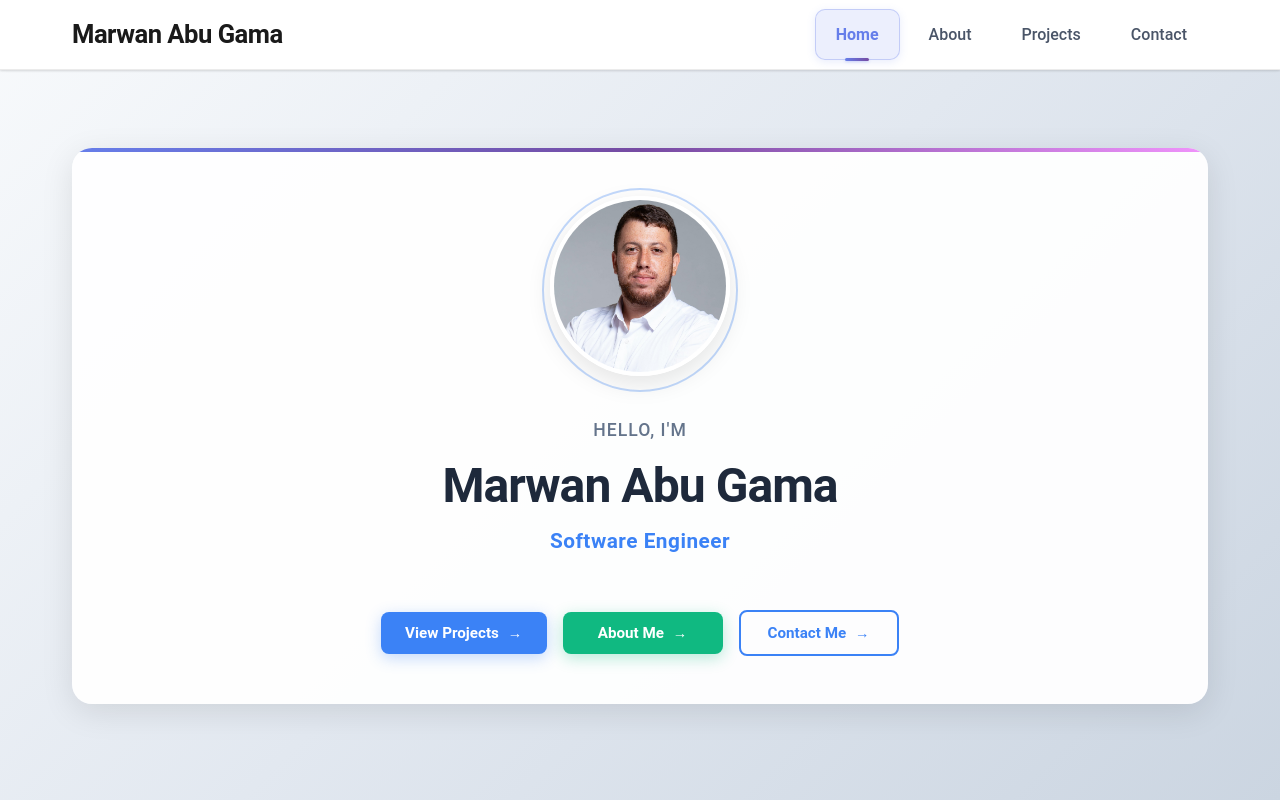
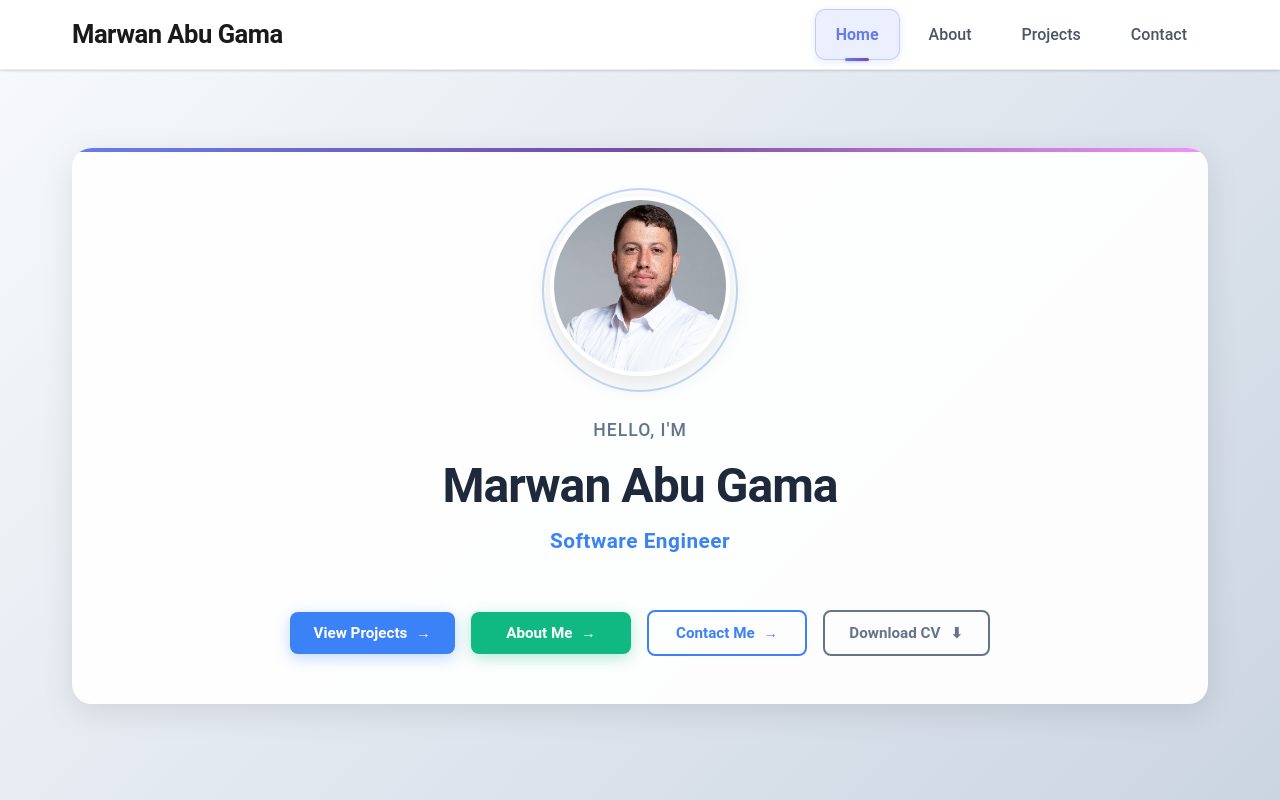
Before and after one commit to Marwan-Gama/portfolio, a React (Vite) app: page / in a window 1280 px wide. Built offline with nearby package versions, Linux system fonts and the light colour scheme.

Commit message:
Add CV file and implement download functionality in Home component

```diff
--- a/src/components/Home.tsx
+++ b/src/components/Home.tsx
@@ -54,6 +54,33 @@ const Home = (): JSX.Element => {
   const handleAbout = (): void => handleNavigation("/about");
   const handleViewWork = (): void => handleNavigation("/projects");
   const handleContact = (): void => handleNavigation("/contact");
+
+  /**
+   * Handle CV download - opens PDF in new tab and triggers download
+   */
+  const handleDownloadCV = (): void => {
+    const cvPath = "/static/MarwanCV.pdf";
+
+    // Open PDF in new tab
+    window.open(cvPath, "_blank", "noopener,noreferrer");
+
+    // Trigger download as well
+    const link = document.createElement("a");
+    link.href = cvPath;
+    link.download = "MarwanCV.pdf";
+    link.style.display = "none";
+    document.body.appendChild(link);
+    link.click();
+    document.body.removeChild(link);
+
+    // Optional: Track download event if analytics are present
+    if (typeof window !== "undefined" && (window as any).gtag) {
+      (window as any).gtag("event", "download_cv", {
+        event_category: "engagement",
+        event_label: "CV Download",
+      });
+    }
+  };
 
   return (
     <div className="home-container">
@@ -115,6 +142,15 @@ const Home = (): JSX.Element => {
                   <span className="button-text">Contact Me</span>
                   <span className="button-icon">→</span>
                 </button>
+
+                <button
+                  onClick={handleDownloadCV}
+                  className="action-button download"
+                  aria-label="Download CV as PDF"
+                >
+                  <span className="button-text">Download CV</span>
+                  <span className="button-icon">⬇</span>
+                </button>
               </div>
             </div>
           </div>
--- a/src/styles/components/Home.css
+++ b/src/styles/components/Home.css
@@ -253,6 +253,12 @@
   color: #3b82f6;
 }
 
+.action-button.download {
+  background: transparent;
+  border: 2px solid #64748b;
+  color: #64748b;
+}
+
 .action-button:hover {
   transform: translateY(-2px);
   box-shadow: 0 6px 20px rgba(0, 0, 0, 0.15);
@@ -269,6 +275,12 @@
 .action-button.outlined:hover {
   background: #3b82f6;
   color: white;
+}
+
+.action-button.download:hover {
+  background: #64748b;
+  color: white;
+  border-color: #64748b;
 }
 
 .button-icon {
```
Also changed, not shown: public/static/README.md (added), 1 other file (tests, documents, lock files or other folders).
